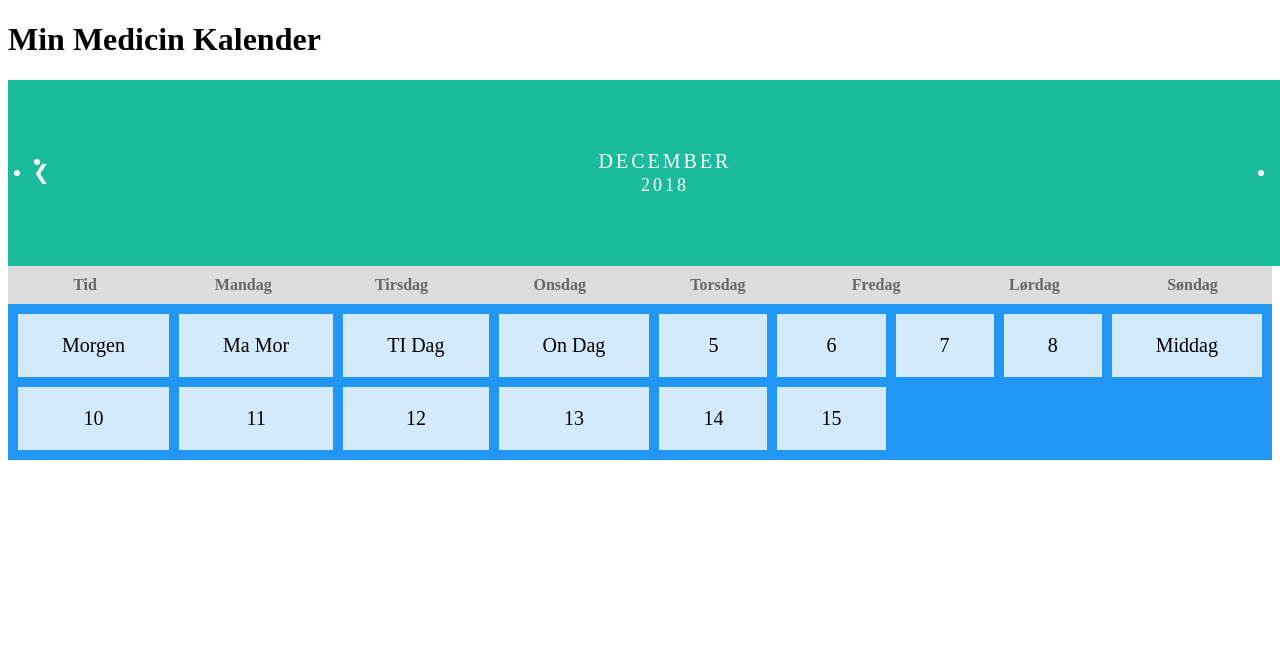
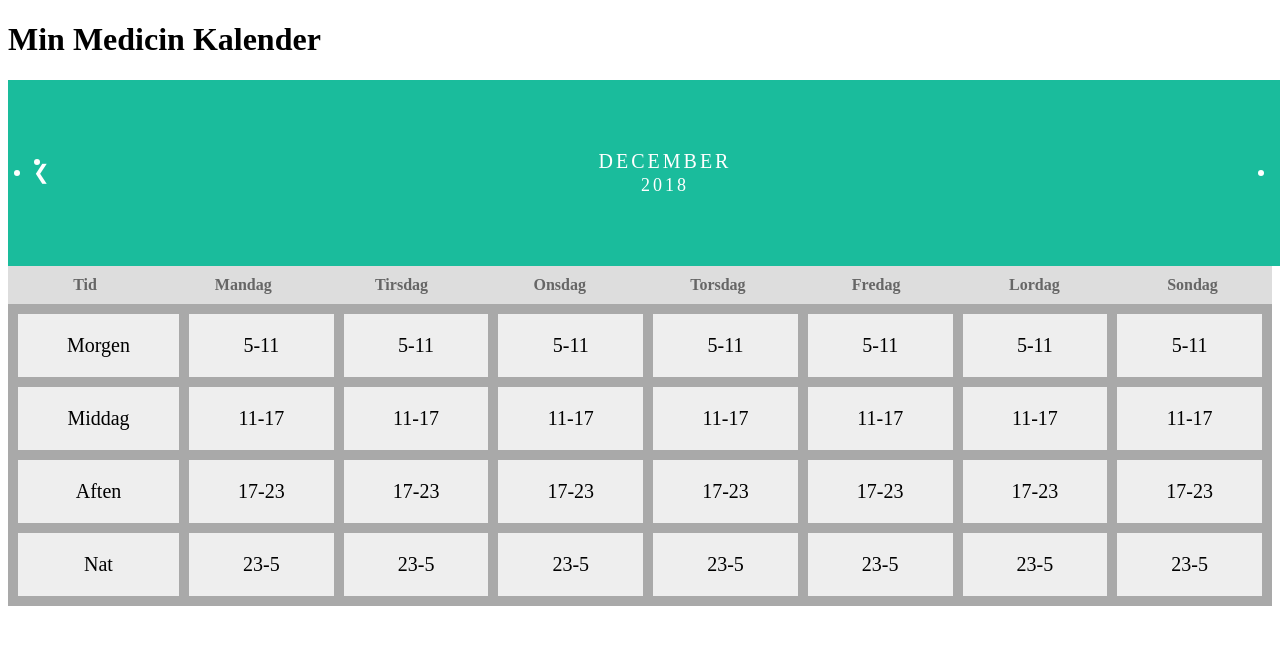
Before and after one commit to freddyswordd/Client-Server, a PHP site: page /Ugeskema2.php in a window 1280 px wide; the page is wider, and only the part inside the window is pictured. Shown: the top 645 px of that part. Run offline with PHP 8.4, Linux system fonts and the light colour scheme.

Commit message:
Update Ugeskema2.php
Tidspunkter er sat på og står i rigtige rækkefølge

```diff
--- a/Skema/Ugeskema2.php
+++ b/Skema/Ugeskema2.php
@@ -4,9 +4,9 @@
 <style>
 .grid-container {
   display: grid;
-  grid-template-columns: auto auto auto auto auto auto auto auto auto;
+  grid-template-columns: auto auto auto auto auto auto auto auto;
   grid-gap: 10px;
-  background-color: #2196F3;
+  background-color: #A9A9A9;
   padding: 10px;
 }
 
@@ -104,26 +104,43 @@
   <li>Onsdag</li>
   <li>Torsdag</li>
   <li>Fredag</li>
-  <li>Lørdag</li>
-  <li>Søndag</li>
+  <li>Lordag</li>
+  <li>Sondag</li>
 </ul>
 
 <div class="grid-container">
-  <div class="item1">Morgen</div>
-  <div class="item2">Ma Mor</div>
-  <div class="item3">TI Dag</div>
-  <div class="item4">On Dag</div>
-  <div class="item5">5</div>
-  <div class="item6">6</div>
-  <div class="item7">7</div>
-  <div class="item8">8</div>
+  <div class="item1">Morgen </div>
+  <div class="item2">  5-11 </div>
+  <div class="item3">  5-11 </div>
+  <div class="item4">  5-11 </div>
+  <div class="item5">  5-11 </div>
+  <div class="item6">  5-11 </div>
+  <div class="item7">  5-11 </div>
+  <div class="item8">  5-11 </div>
   <div class="item9">Middag</div>
-  <div class="item10">10</div>
-  <div class="item11">11</div>
-  <div class="item12">12</div>
-  <div class="item13">13</div>
-  <div class="item14">14</div>
-  <div class="item15">15</div>
+  <div class="item10">  11-17 </div>
+  <div class="item11">  11-17 </div>
+  <div class="item12">  11-17 </div>
+  <div class="item13">  11-17 </div>
+  <div class="item14">  11-17 </div>
+  <div class="item15">  11-17 </div>
+  <div class="item15">  11-17 </div>
+  <div class="item15">Aften</div>
+  <div class="item15">  17-23 </div>
+  <div class="item15">  17-23 </div>
+  <div class="item15">  17-23 </div>
+  <div class="item15">  17-23 </div>
+  <div class="item15">  17-23 </div>
+  <div class="item15">  17-23 </div>
+  <div class="item15">  17-23 </div>
+  <div class="item15">  Nat </div>
+  <div class="item15">  23-5 </div>
+  <div class="item15">  23-5 </div>
+  <div class="item15">  23-5 </div>
+  <div class="item15">  23-5 </div>
+  <div class="item15">  23-5 </div>
+  <div class="item15">  23-5 </div>
+  <div class="item15">  23-5 </div>
 </div>
 
 </body>
```
